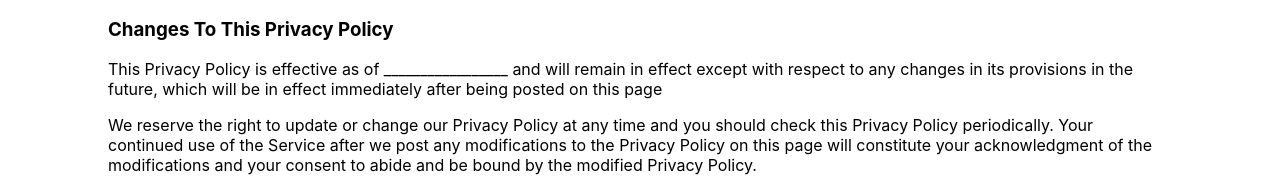
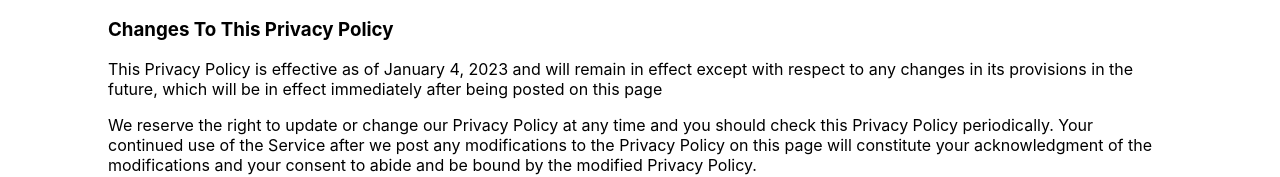
Before and after one commit to sunnyVaranasi/zoom_developer, a website: page privacy.html in a window 1280 px wide. Shown: the part 1547-1724 px from the top of the page. Drawn offline with Linux system fonts and the light colour scheme.

Commit message:
Update privacy.html

```diff
--- a/privacy.html
+++ b/privacy.html
@@ -78,7 +78,7 @@
 
     <div>
       <h3>Changes To This Privacy Policy</h3>
-      <p>This Privacy Policy is effective as of _________________ and will remain in effect except with respect to any changes in its provisions in the future, which will be in effect immediately after being posted on this page</p>
+      <p>This Privacy Policy is effective as of January 4, 2023 and will remain in effect except with respect to any changes in its provisions in the future, which will be in effect immediately after being posted on this page</p>
       <p>We reserve the right to update or change our Privacy Policy at any time and you should check this Privacy Policy periodically. Your continued use of the Service after we post any modifications to the Privacy Policy on this page will constitute your acknowledgment of the modifications and your consent to abide and be bound by the modified Privacy Policy.</p>
       <p>If we make any material changes to this Privacy Policy, we will notify you either through the email address you have provided us, or by placing a prominent notice on our website.</p>
     </div>
```
